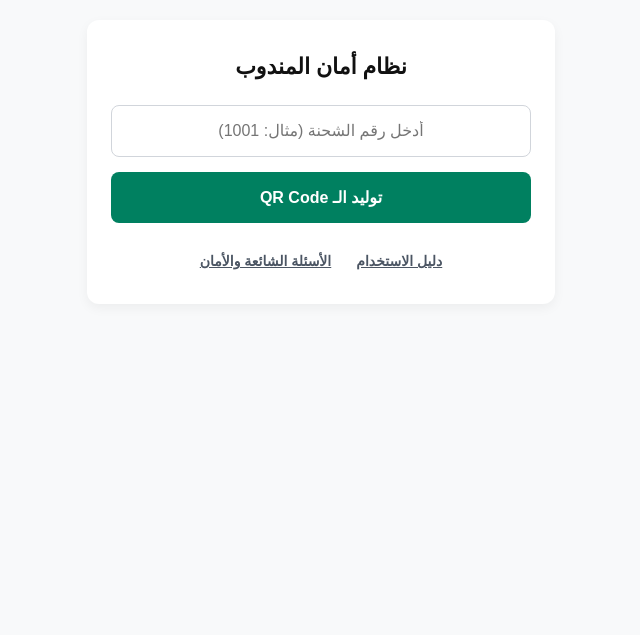
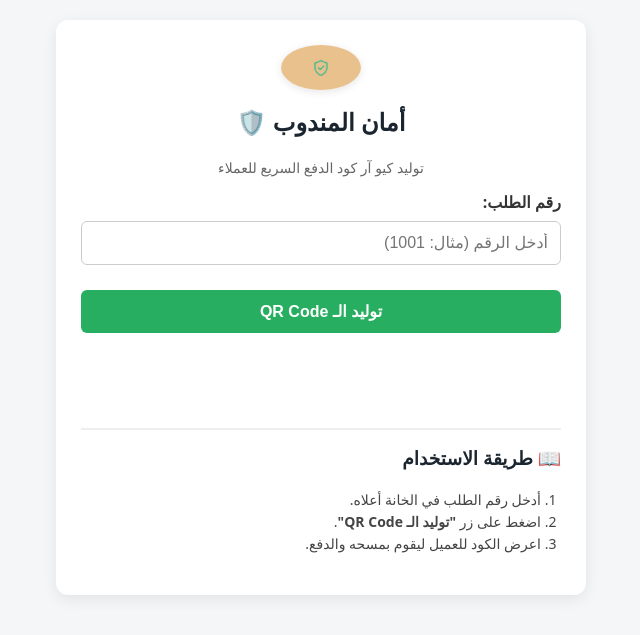
Before and after one commit to ahmdnaaman03-cmd/aman-mandoub, a Flask app: page / in a window 1280 px wide. Shown: the top 635 px of the page, without its empty margins (319-959 px from the left). Run offline with Flask 3, Linux system fonts and the light colour scheme; data comes from the database, SQL or seed files in the repository.

Commit message:
Update UI and shield logo

```diff
--- a/templates/index.html
+++ b/templates/index.html
@@ -3,125 +3,74 @@
 <head>
     <meta charset="UTF-8">
     <meta name="viewport" content="width=device-width, initial-scale=1.0">
-    <title>أمان المندوب - بوابة التحصيل</title>
+    <title>أمان المندوب - تحصيل الدفعات</title>
     <style>
-        body { font-family: system-ui, -apple-system, sans-serif; background: #f8f9fa; margin: 0; padding: 20px 15px; direction: rtl; }
-        .card { background: white; max-width: 420px; margin: 0 auto; padding: 30px 24px; border-radius: 12px; box-shadow: 0 4px 12px rgba(0,0,0,0.05); text-align: center; }
-        h2 { font-size: 22px; color: #111; margin: 0 0 25px 0; font-weight: 700; }
-        input { padding: 16px; width: 100%; box-sizing: border-box; margin-bottom: 15px; border: 1px solid #d1d5db; border-radius: 8px; font-size: 16px; text-align: center; outline: none; }
-        input:focus { border-color: #008060; box-shadow: 0 0 0 2px rgba(0,128,96,0.1); }
-        .btn-main { padding: 16px; background: #008060; color: white; border: none; border-radius: 8px; font-size: 16px; font-weight: bold; width: 100%; cursor: pointer; transition: 0.2s; }
-        .btn-main:active { background: #006e52; }
-
-        /* أزرار المعلومات السفلية */
-        .info-links { margin-top: 25px; display: flex; justify-content: center; gap: 15px; }
-        .info-btn { background: none; border: none; color: #4b5563; font-size: 14px; font-weight: 600; text-decoration: underline; cursor: pointer; padding: 5px; }
-
-        /* النوافذ المنبثقة (Modals) */
-        .modal { display: none; position: fixed; z-index: 100; left: 0; top: 0; width: 100%; height: 100%; background-color: rgba(0,0,0,0.6); backdrop-filter: blur(4px); }
-        .modal-content { background-color: #fff; margin: 15% auto; padding: 25px; border-radius: 12px; width: 85%; max-width: 500px; max-height: 70vh; overflow-y: auto; text-align: right; box-shadow: 0 10px 25px rgba(0,0,0,0.2); }
-        .modal-header { display: flex; justify-content: space-between; align-items: center; border-bottom: 1px solid #eee; padding-bottom: 15px; margin-bottom: 15px; }
-        .modal-title { font-size: 18px; font-weight: bold; color: #111; margin: 0; }
-        .close-btn { color: #888; font-size: 24px; font-weight: bold; cursor: pointer; border: none; background: none; padding: 0; }
-
-        /* تنسيق المحتوى داخل النوافذ */
-        .faq-item { margin-bottom: 20px; }
-        .faq-q { font-size: 14px; font-weight: bold; color: #1a1a1a; margin-bottom: 5px; display: flex; align-items: flex-start; gap: 8px; }
-        .faq-q::before { content: "▪"; color: #008060; }
-        .faq-a { font-size: 13px; color: #4b5563; line-height: 1.6; padding-right: 15px; }
-
-        .guide-step { margin-bottom: 15px; padding: 12px; background: #f8f9fa; border-radius: 8px; border-right: 4px solid #008060; }
-        .step-title { font-size: 14px; font-weight: bold; color: #111; margin-bottom: 4px; }
-        .step-desc { font-size: 13px; color: #555; line-height: 1.5; }
+        body { font-family: system-ui, -apple-system, sans-serif; background-color: #f4f6f8; margin: 0; padding: 20px; direction: rtl; }
+        .container { max-width: 480px; margin: 0 auto; background: #ffffff; padding: 25px; border-radius: 12px; box-shadow: 0 4px 15px rgba(0,0,0,0.08); text-align: center; }
+        .logo { max-width: 80px; margin-bottom: 10px; border-radius: 50%; box-shadow: 0 2px 8px rgba(0,0,0,0.1); }
+        h2, h3 { color: #1a252f; margin-top: 0; }
+        .form-group { margin-bottom: 15px; text-align: right; }
+        label { display: block; margin-bottom: 8px; font-weight: bold; color: #333; }
+        input[type="text"] { width: 100%; padding: 12px; border: 1px solid #cccccc; border-radius: 6px; box-sizing: border-box; font-size: 16px; }
+        button { width: 100%; padding: 12px; background-color: #27ae60; color: #ffffff; border: none; border-radius: 6px; font-size: 16px; cursor: pointer; font-weight: bold; margin-top: 10px; }
+        button:hover { background-color: #219150; }
+        #qrResult { text-align: center; margin-top: 20px; min-height: 50px; }
+        .section-box { margin-top: 25px; border-top: 2px solid #eeeeee; padding-top: 15px; text-align: right; }
+        .faq-item { background: #f9f9f9; padding: 12px; border-radius: 6px; margin-bottom: 10px; border-right: 4px solid #27ae60; }
+        .faq-question { font-weight: bold; color: #2c3e50; margin-bottom: 4px; font-size: 15px; }
+        .faq-answer { color: #555555; font-size: 13px; margin: 0; line-height: 1.5; }
     </style>
 </head>
 <body>
-    <div class="card">
-        <h2>نظام أمان المندوب</h2>
-        <input type="text" id="orderInput" placeholder="أدخل رقم الشحنة (مثال: 1001)">
-        <button class="btn-main" onclick="processOrder()">توليد الـ QR Code</button>
+<div class="container">
+    <img src="{{ url_for('static', filename='og-image.png') }}" alt="شعار أمان المندوب" class="logo">
+    <h2>أمان المندوب 🛡️</h2>
+    <p style="color:#666; font-size:14px;">توليد كيو آر كود الدفع السريع للعملاء</p>
 
-        <div class="info-links">
-            <button class="info-btn" onclick="openModal('guideModal')">دليل الاستخدام</button>
-            <button class="info-btn" onclick="openModal('faqModal')">الأسئلة الشائعة والأمان</button>
-        </div>
+    <div class="form-group">
+        <label for="orderId">رقم الطلب:</label>
+        <input type="text" id="orderId" placeholder="أدخل الرقم (مثال: 1001)" required>
     </div>
-    <!-- نافذة الأسئلة الشائعة -->
-    <div id="faqModal" class="modal">
-        <div class="modal-content">
-            <div class="modal-header">
-                <h3 class="modal-title">الأسئلة الشائعة وتأكيد الأمان</h3>
-                <button class="close-btn" onclick="closeModal('faqModal')">&times;</button>
-            </div>
+    <button onclick="generateQR()">توليد الـ QR Code</button>
 
-            <div class="faq-item">
-                <div class="faq-q">أين تذهب أموال التحصيل؟ هل تمر عبر نظامكم؟</div>
-                <div class="faq-a">نظامنا لا يلمس الأموال مطلقاً. تتم عملية الدفع مباشرة على سيرفرات بوابة الدفع الرسمية المربوطة بمتجرك، وتدخل الأموال في حسابك البنكي مباشرة. دورنا يقتصر على ربط المندوب بالبوابة لحظياً.</div>
-            </div>
-            <div class="faq-item">
-                <div class="faq-q">هل بيانات بطاقات العملاء البنكية آمنة؟</div>
-                <div class="faq-a">نعم، متوافقة مع معايير PCI-DSS. النظام لا يعالج أو يخزن أي بيانات حساسة. العميل يدخل بياناته في واجهة الدفع المشفرة (256-bit SSL) التابعة لمتجرك.</div>
-            </div>
-            <div class="faq-item">
-                <div class="faq-q">هل يحتاج المندوب لأجهزة POS أو إنترنت سريع؟</div>
-                <div class="faq-a">لا، النظام يلغي الحاجة لشراء أو صيانة ماكينات POS مكلفة. يعمل النظام بكفاءة تامة من أي متصفح هاتف ذكي عادي باستخدام باقة إنترنت بسيطة (3G/4G).</div>
-            </div>
-            <div class="faq-item">
-                <div class="faq-q">هل يمكن للمندوب التلاعب بقيمة الفاتورة؟</div>
-                <div class="faq-a">مستحيل. النظام يجلب القيمة النهائية والمعتمدة من قاعدة بيانات متجر Shopify مباشرة بناءً على رقم الطلب المشفر في الـ QR Code.</div>
-            </div>
-        </div>
-    </div>
+    <div id="qrResult"></div>
 
-    <!-- نافذة دليل الاستخدام -->
-    <div id="guideModal" class="modal">
-        <div class="modal-content">
-            <div class="modal-header">
-                <h3 class="modal-title">دليل التشغيل الاحترافي</h3>
-                <button class="close-btn" onclick="closeModal('guideModal')">&times;</button>
-            </div>
-
-            <div class="guide-step">
-                <div class="step-title">الخطوة الأولى: التجهيز التقني (للمتاجر)</div>
-                <div class="step-desc">تأكد من تفعيل بوابة الدفع الخاصة بك على متجر Shopify. سيتم تزويدك برابط Webhook مخصص لمتجرك لضمان المزامنة اللحظية لحالات الطلبات.</div>
-            </div>
-            <div class="guide-step">
-                <div class="step-title">الخطوة الثانية: عملية التحصيل (للمندوب)</div>
-                <div class="step-desc">عند وصول المندوب للعميل، يقوم بفتح هذه البوابة من هاتفه، وإدخال رقم الشحنة (مثال: 1001) ليقوم النظام بتوليد QR Code فريد وخاص بهذه الفاتورة فقط.</div>
-            </div>
-            <div class="guide-step">
-                <div class="step-title">الخطوة الثالثة: الدفع اللحظي (للعميل)</div>
-                <div class="step-desc">يقوم العميل بمسح الكود بكاميرا هاتفه الشخصي، ليتم توجيهه مباشرة إلى صفحة الدفع الآمنة الخاصة بمتجرك لإتمام العملية بإحدى البطاقات المعتمدة.</div>
-         </div>
-        <div class="guide-step">
-            <div class="step-title">الخطوة الرابعة: التحديث الآلي (للنظام)</div>
-            <div class="step-desc">فور نجاح الدفع، يتواصل نظامنا مع متجر Shopify ويقوم بتحديث حالة الطلب إلى (Paid) تلقائياً، لتأكيد الاستلام لدى الإدارة والمندوب في نفس الثانية.</div>
-        </div>
+    <div class="section-box">
+        <h3>📖 طريقة الاستخدام</h3>
+        <ol style="padding-right: 20px; color: #444; line-height: 1.6; font-size: 14px;">
+            <li>أدخل رقم الطلب في الخانة أعلاه.</li>
+            <li>اضغط على زر <b>"توليد الـ QR Code"</b>.</li>
+            <li>اعرض الكود للعميل ليقوم بمسحه والدفع.</li>
+        </ol>
     </div>
 </div>
 
 <script>
-    // دوال النوافذ المنبثقة
-    function openModal(id) { document.getElementById(id).style.display = "block"; }
-    function closeModal(id) { document.getElementById(id).style.display = "none"; }
-    window.onclick = function(event) {
-        if (event.target.className === 'modal') {
-            event.target.style.display = "none";
+function generateQR() {
+    const orderInput = document.getElementById('orderId').value.trim();
+    const qrResult = document.getElementById('qrResult');
+    if (!orderInput) {
+        qrResult.innerHTML = '<p style="color:#d9534f; font-weight:bold;">يرجى إدخال رقم الطلب أولاً</p>';
+        return;
+    }
+    qrResult.innerHTML = '<p style="color:#666;">جاري توليد الكود...</p>';
+    fetch('/generate_qr', {
+        method: 'POST',
+        headers: { 'Content-Type': 'application/x-www-form-urlencoded' },
+        body: 'order_id=' + encodeURIComponent(orderInput)
+    })
+    .then(res => res.json())
+    .then(data => {
+        if (data.qr_image) {
+            qrResult.innerHTML = `<img src="${data.qr_image}" alt="QR" style="max-width:200px; margin-top:10px;"><p style="color:#27ae60; font-weight:bold;">تم بنجاح!</p>`;
+        } else {
+            qrResult.innerHTML = `<p style="color:#d9534f;">${data.error || 'خطأ في التوليد'}</p>`;
         }
-    }
-
-    // معالجة رقم الطلب والتحويل
-    function processOrder() {
-        let val = document.getElementById('orderInput').value.trim();
-        if(!val) return alert('برجاء إدخال رقم الشحنة');
-
-        if(!val.toUpperCase().startsWith('ORD')) {
-            val = 'ORD' + val;
-        } else {
-            val = val.toUpperCase();
-        }
-        window.location.href = '/pay/' + val;
-    }
+    })
+    .catch(() => {
+        qrResult.innerHTML = '<p style="color:#d9534f;">فشل الاتصال بالخادم</p>';
+    });
+}
 </script>
 </body>
 </html>
```
Also changed, not shown: qr_1001.png (added).
